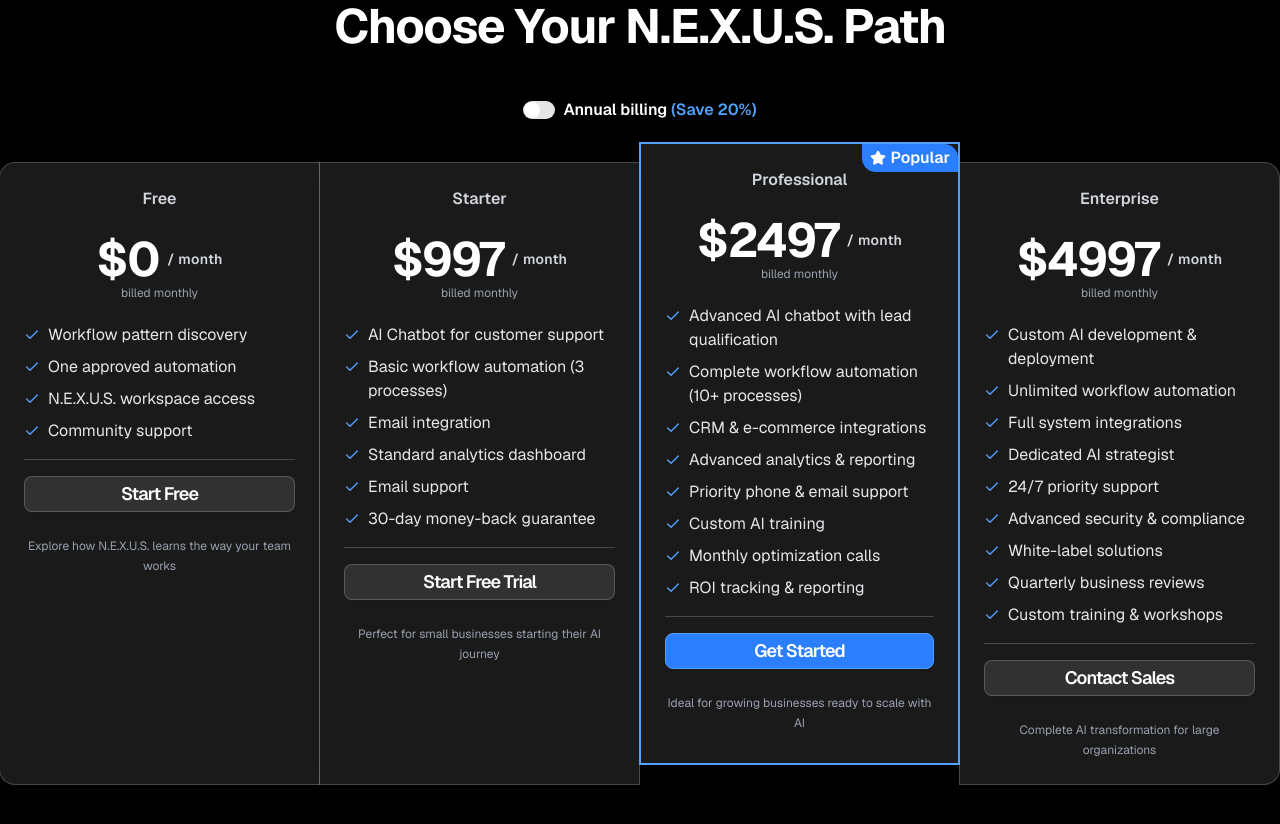
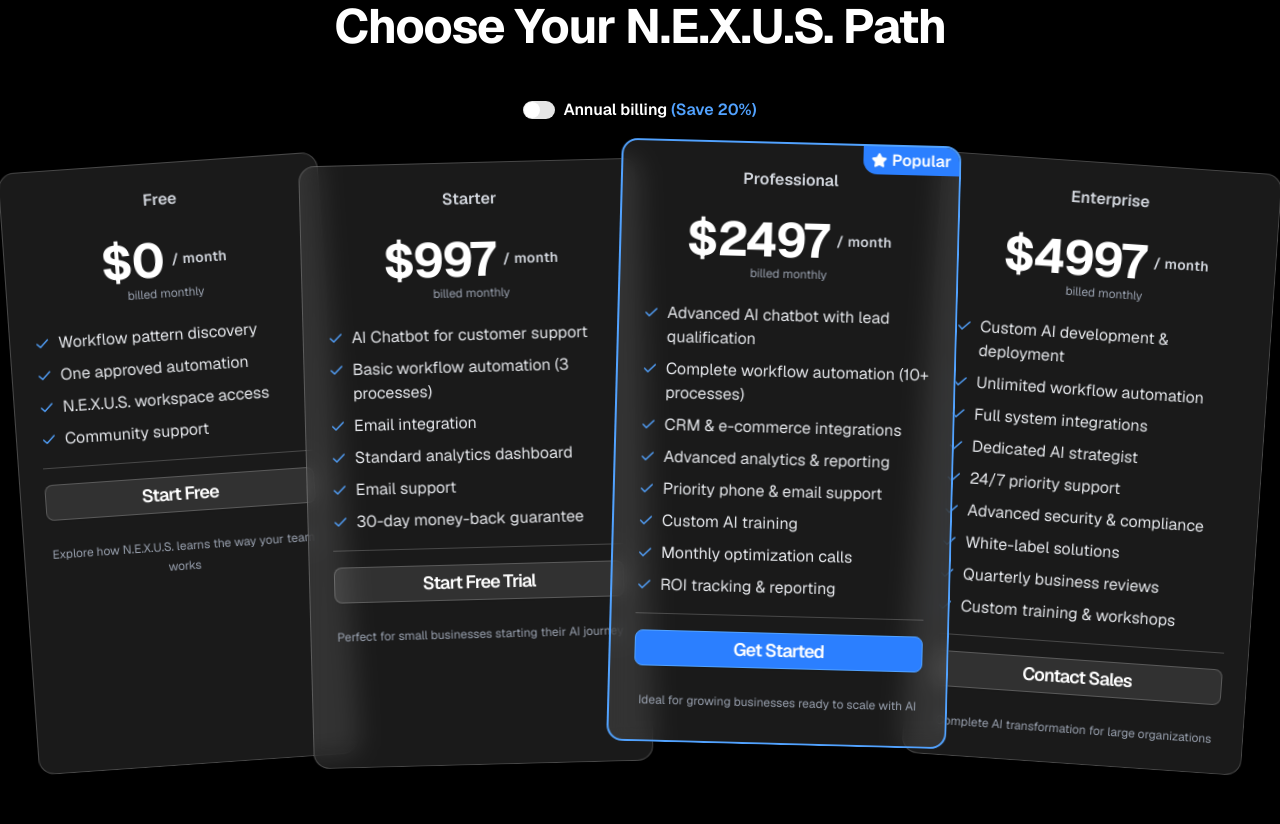
Before and after one commit to ItsMeSwagnik/Nexus-AI, a Next.js app: page / in a window 1280 px wide. Shown: the part 2880-3704 px from the top of the page. Built offline with nearby package versions, Linux system fonts and the light colour scheme.

Commit message:
Restore rounded fan-stacked pricing cards

```diff
--- a/components/ui/pricing.tsx
+++ b/components/ui/pricing.tsx
@@ -85,7 +85,16 @@ export function Pricing({
           <motion.div
             key={index}
             initial={{ y: 50, opacity: 1 }}
-            whileInView={isDesktop ? { y: plan.isPopular ? -20 : 0, opacity: 1 } : {}}
+            whileInView={
+              isDesktop
+                ? {
+                    y: plan.isPopular ? -20 : 0,
+                    x: [18, 6, -6, -18][index] ?? 0,
+                    rotate: [-4, -1.5, 1.5, 4][index] ?? 0,
+                    opacity: 1,
+                  }
+                : {}
+            }
             viewport={{ once: true }}
             transition={{
               duration: 1.6,
@@ -96,12 +105,10 @@ export function Pricing({
               opacity: { duration: 0.5 },
             }}
             className={cn(
-              "rounded-2xl border-[1px] p-5 sm:p-6 bg-white/10 backdrop-blur-md text-center flex flex-col relative h-full min-w-0 lg:rounded-none lg:-ml-px",
-              plan.isPopular ? "border-blue-400 border-2 lg:z-10" : "border-white/20",
+              "rounded-2xl border-[1px] p-5 sm:p-6 bg-white/10 backdrop-blur-md text-center flex flex-col relative h-full min-w-0 lg:-ml-5 first:lg:ml-0",
+              plan.isPopular ? "border-blue-400 border-2 lg:z-20" : "border-white/20",
               "z-0",
               !plan.isPopular && "mt-0",
-              index === 0 && "lg:rounded-l-2xl",
-              index === plans.length - 1 && "lg:rounded-r-2xl",
             )}
           >
             {plan.isPopular && (
```
